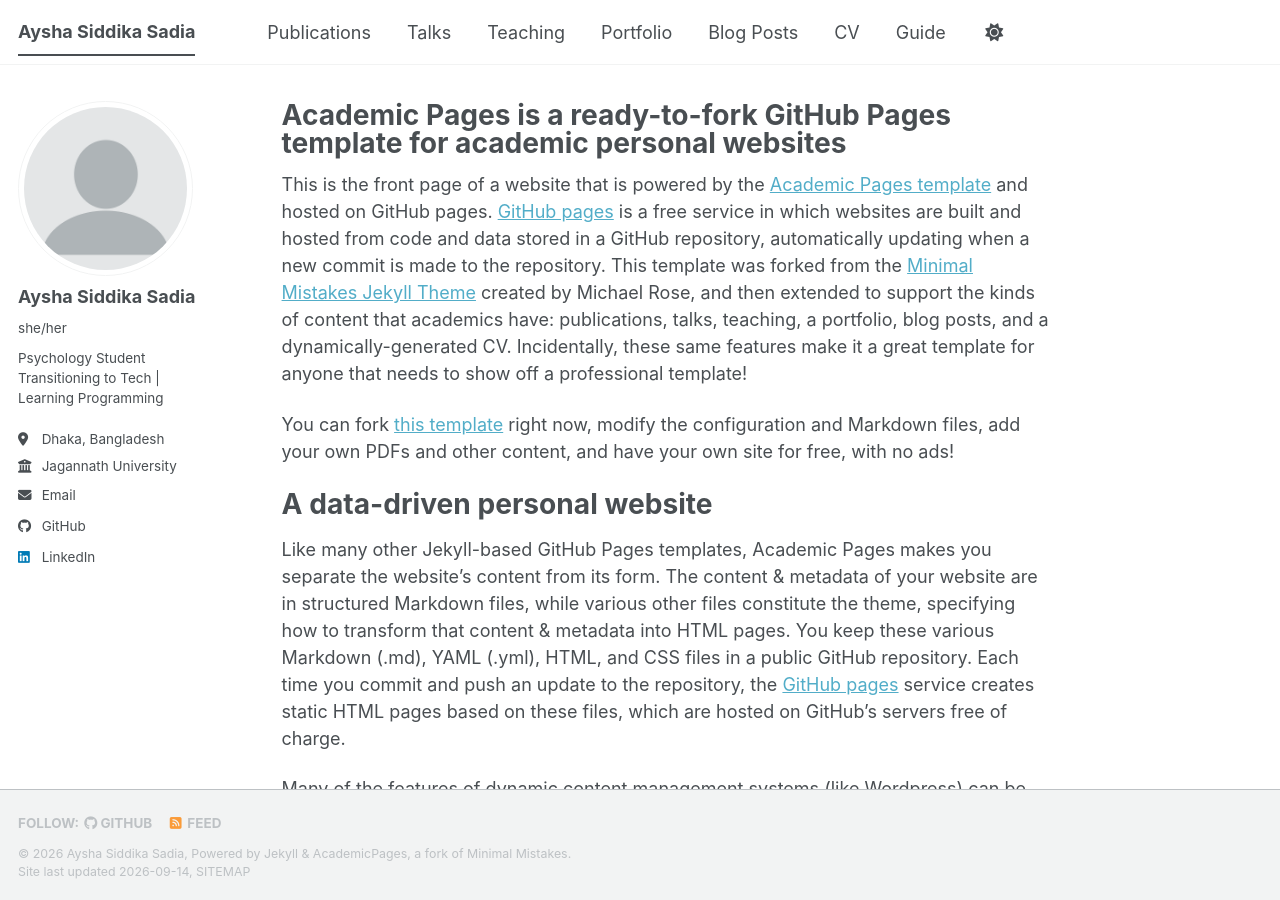
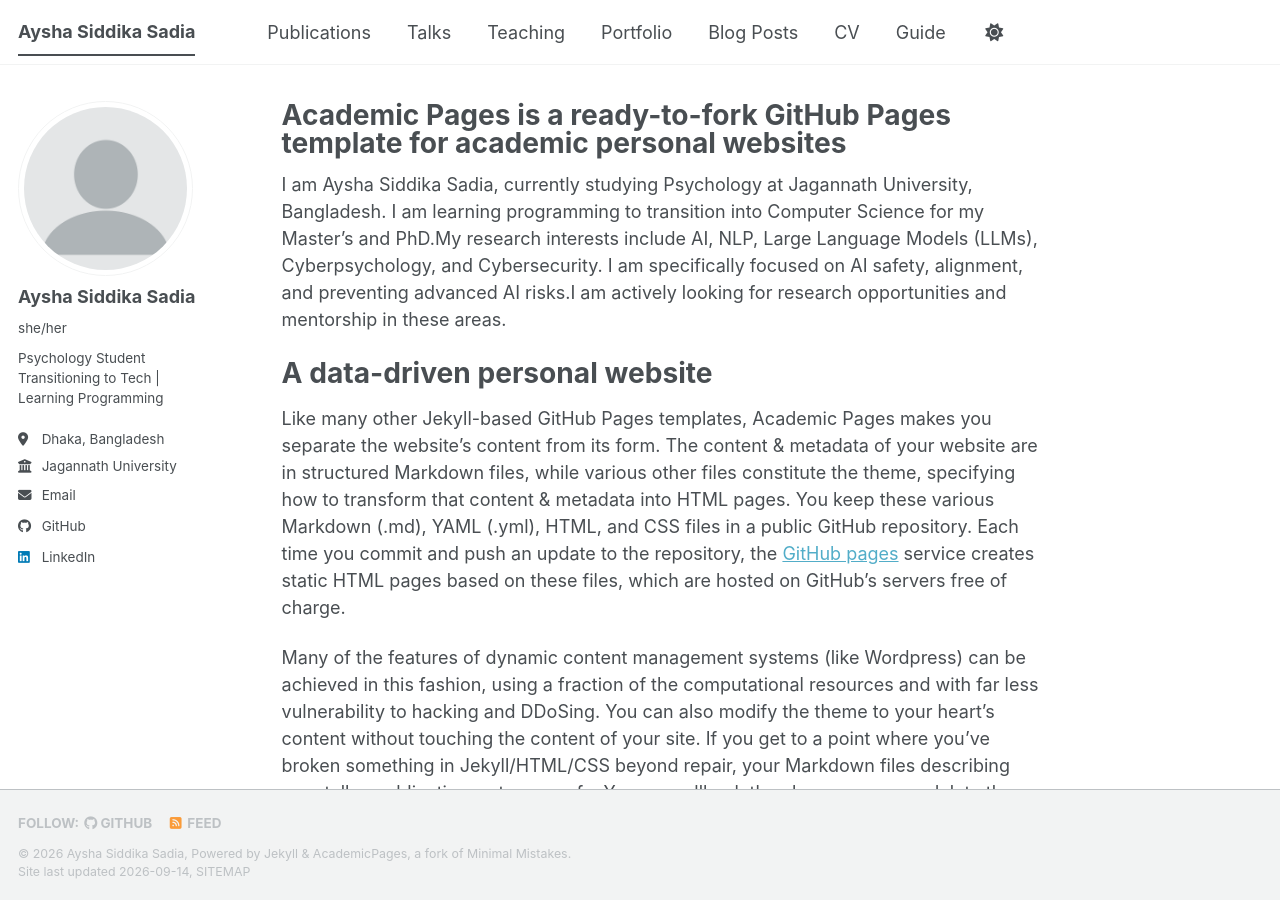
Before and after one commit to AyshaSiddikaSadia/Aysha-Siddika-Sadia.github.io, a Jekyll site: the page built from _pages/about.md, in a window 1280 px wide and 900 px high. Built offline with Jekyll 4.4.1, drawn with Linux system fonts in a browser that asks for light colours; a style sheet for code colours, icons or effects is not loaded.

Commit message:
Update about.md

```diff
--- a/_pages/about.md
+++ b/_pages/about.md
@@ -7,9 +7,7 @@ redirect_from:
   - /about.html
 ---
 
-This is the front page of a website that is powered by the [Academic Pages template](https://github.com/academicpages/academicpages.github.io) and hosted on GitHub pages. [GitHub pages](https://pages.github.com) is a free service in which websites are built and hosted from code and data stored in a GitHub repository, automatically updating when a new commit is made to the repository. This template was forked from the [Minimal Mistakes Jekyll Theme](https://mmistakes.github.io/minimal-mistakes/) created by Michael Rose, and then extended to support the kinds of content that academics have: publications, talks, teaching, a portfolio, blog posts, and a dynamically-generated CV. Incidentally, these same features make it a great template for anyone that needs to show off a professional template!
-
- You can fork [this template](https://github.com/academicpages/academicpages.github.io) right now, modify the configuration and Markdown files, add your own PDFs and other content, and have your own site for free, with no ads!
+I am Aysha Siddika Sadia, currently studying Psychology at Jagannath University, Bangladesh. I am learning programming to transition into Computer Science for my Master's and PhD.My research interests include AI, NLP, Large Language Models (LLMs), Cyberpsychology, and Cybersecurity. I am specifically focused on AI safety, alignment, and preventing advanced AI risks.I am actively looking for research opportunities and mentorship in these areas.
 
 A data-driven personal website
 ======
```
